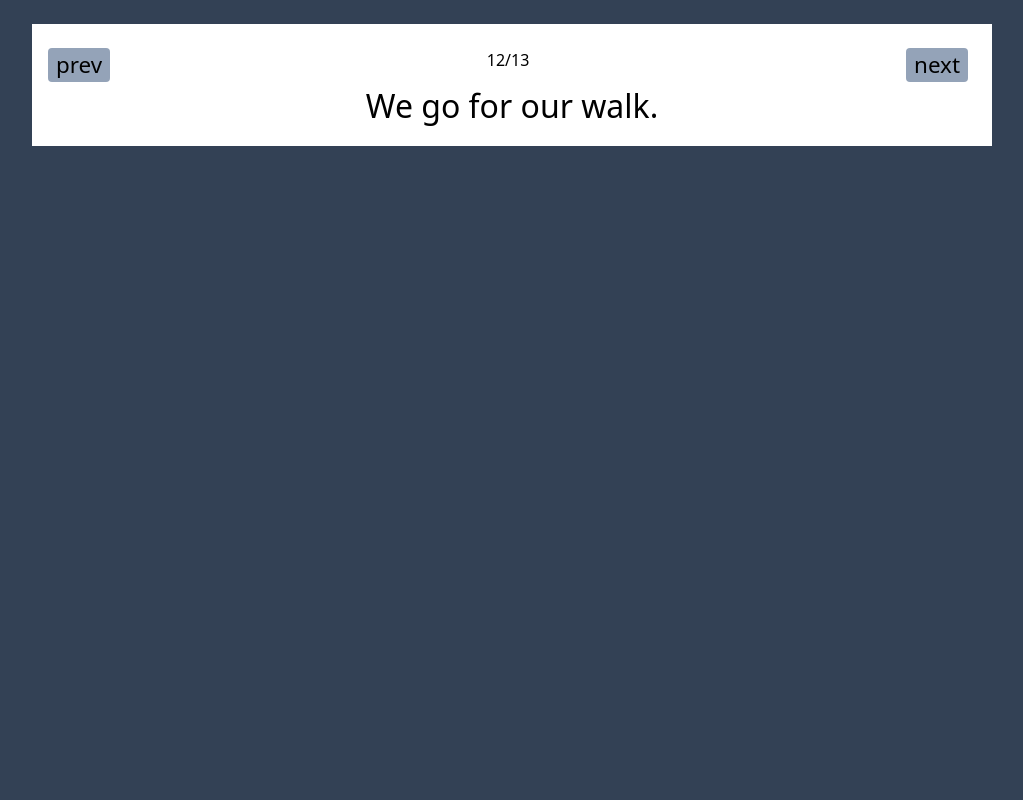
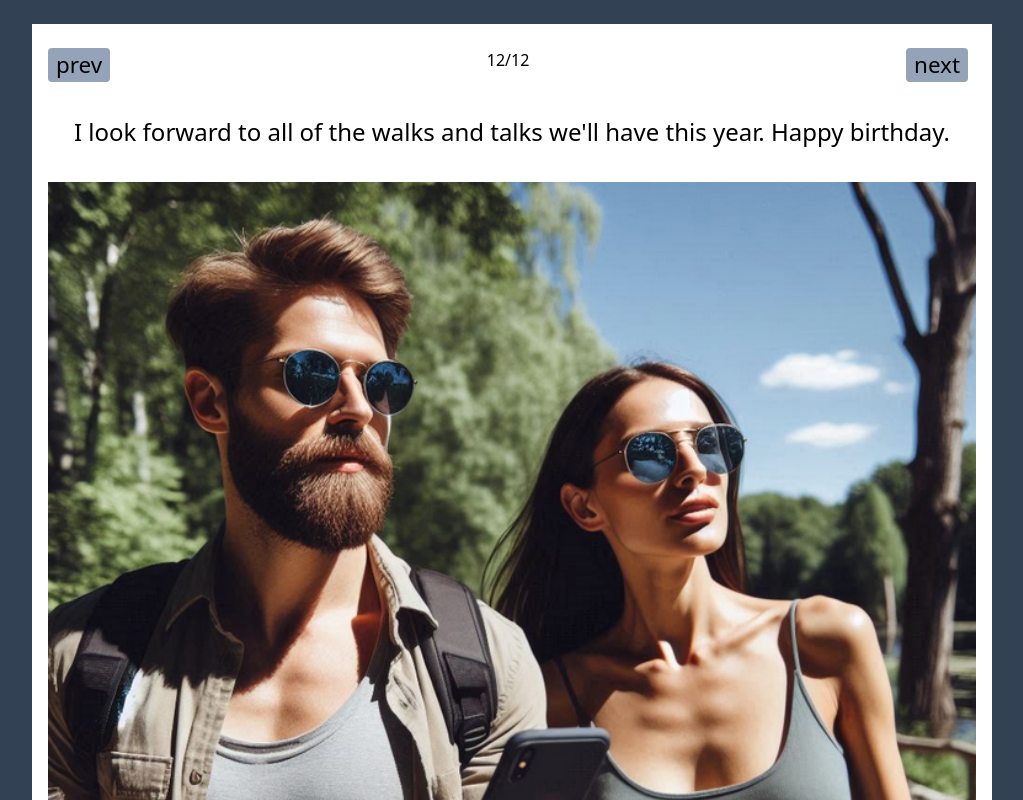
Before and after one commit to edwardtanguay/gisi56, a React (Vite) app: page /page012 in a window 1280 px wide. Shown: the top 800 px of the page, without its empty margins (128-1151 px from the left). Built offline with nearby package versions, Linux system fonts and the light colour scheme.

Commit message:
finished

```diff
--- a/src/components/Nav.tsx
+++ b/src/components/Nav.tsx
@@ -45,7 +45,7 @@ export const Nav = () => {
 		) :
 			<button className="text-white bg-white"><NavLink to={prevPageId}>prev</NavLink></button>
 		}
-		{currentPageNumber}/13
+		{currentPageNumber}/12
 		<button><NavLink to={nextPageId}>next</NavLink></button>
 	</nav>;
 };
--- a/src/pages/Page012.tsx
+++ b/src/pages/Page012.tsx
@@ -1,5 +1,8 @@
 export const Page012 = () => {
 	return (
-		<p>We go for our walk.</p>
+		<main>
+			<p className="mb-[2rem] text-[1.5rem]">I look forward to all of the walks and talks we'll have this year. Happy birthday.</p>
+			<img src="images/final.png" />
+		</main>
 	)
 }
```
Also changed, not shown: public/images/final.png (added).
